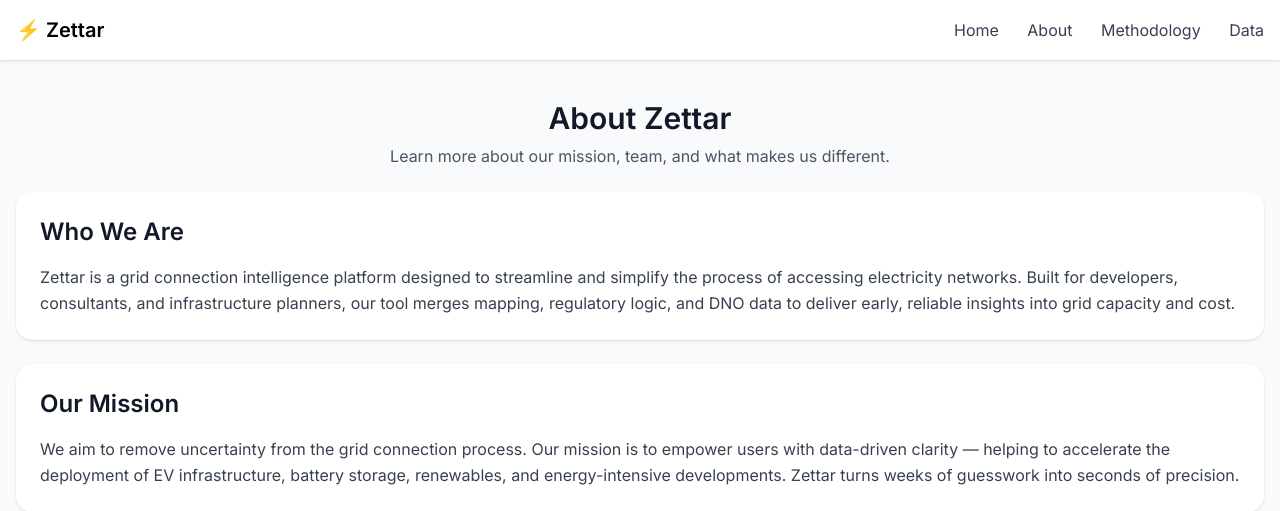
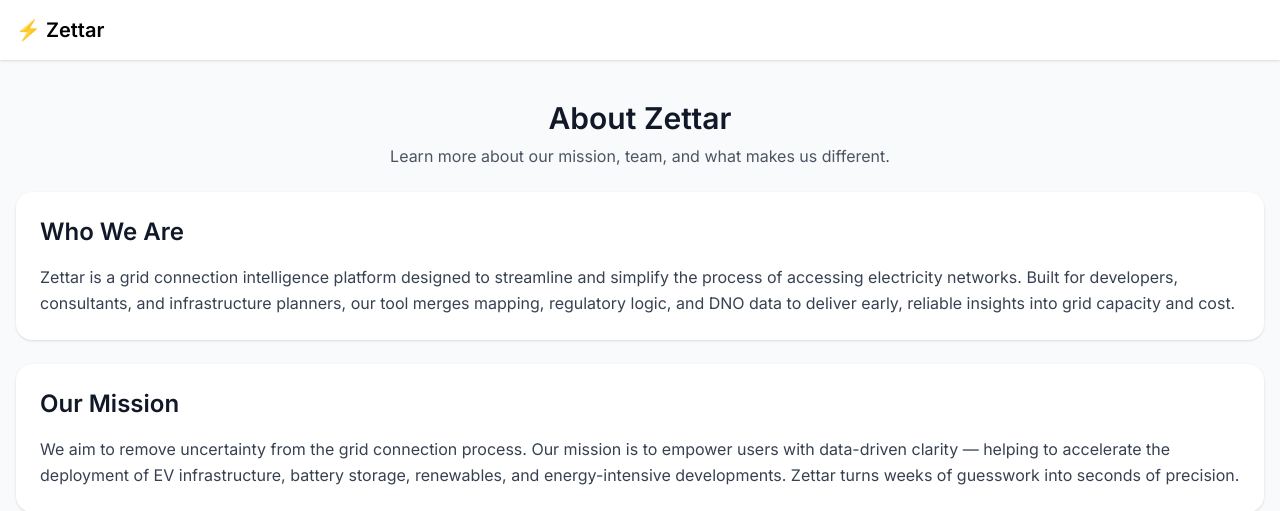
Before and after one commit to HatfieldAlex/Zettar, a Django app: page /about/ in a window 1280 px wide. Shown: the top 511 px of the page. Run offline with Django 5.2, Linux system fonts and the light colour scheme; parts of the project's set-up code (start-up, migrations or seed data) failed here and were passed over; some libraries are stand-ins or nearby versions.

Commit message:
cleaned header

```diff
--- a/zettar_prototype/location_input/templates/partials/header.html
+++ b/zettar_prototype/location_input/templates/partials/header.html
@@ -1,11 +1,11 @@
 <header class="w-full bg-white shadow p-4">
   <div class="max-w-7xl mx-auto flex justify-between items-center">
-    <div class="text-xl font-semibold">⚡ Zettar</div>
+    <a href="{% url 'home' %}" class="text-xl font-semibold">⚡ Zettar</a>
     <nav class="space-x-6 text-gray-700 font-medium">
-      <a href="{% url 'home' %}" class="hover:text-blue-600">Home</a>
+      <!-- <a href="{% url 'home' %}" class="hover:text-blue-600">Home</a>
       <a href="{% url 'about' %}" class="hover:text-blue-600">About</a>
       <a href="{% url 'methodology' %}" class="hover:text-blue-600">Methodology</a>
-      <a href="{% url 'data' %}" class="hover:text-blue-600">Data</a>
+      <a href="{% url 'data' %}" class="hover:text-blue-600">Data</a> -->
     </nav>
   </div>
 </header>
```
